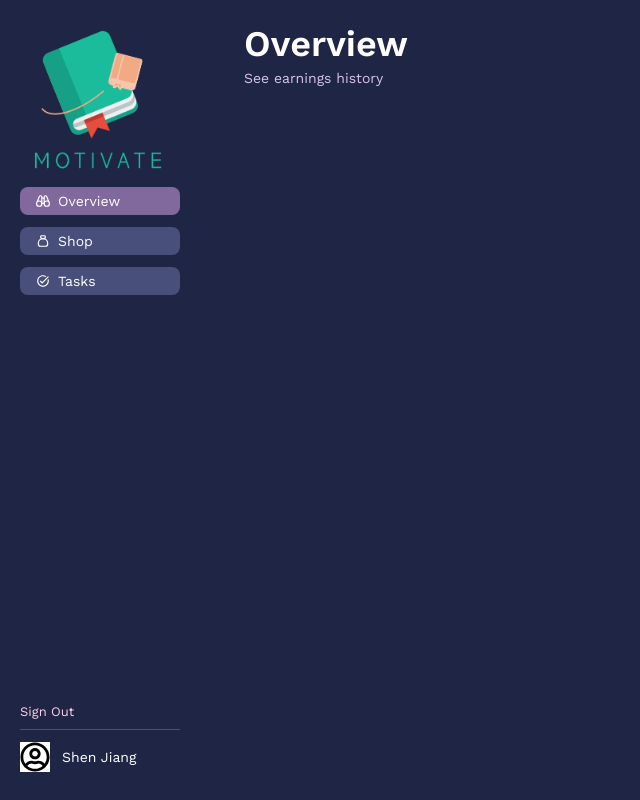
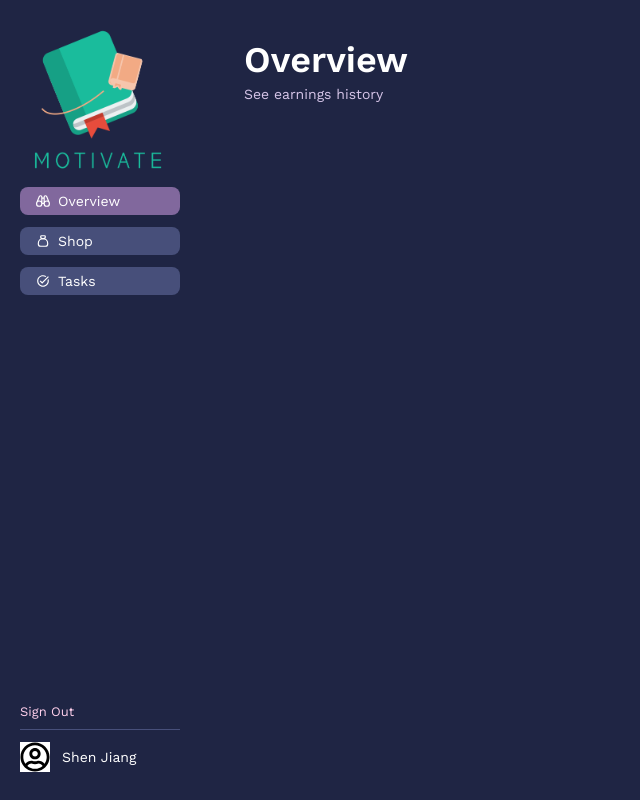
Before and after one commit to Shen-SLJ/study_motivator, a Next.js app: page /overview in a window 1280 px wide. Shown: the whole page, without its empty margins (0-640 px from the left). Built offline with nearby package versions, Linux system fonts and the light colour scheme.

Commit message:
padding changes to main page (overview, shop)

```diff
--- a/app/(main)/overview/page.tsx
+++ b/app/(main)/overview/page.tsx
@@ -2,9 +2,9 @@ import TaskTable from "@/app/ui/main/overview/task-table";
 
 export default function Overview() {
   return (
-    <>
+    <div className="py-4 pr-3">
       <h1 className="text-white text-4xl font-semibold mb-1">Overview</h1>
       <p className="text-[#D6C5E8] text-sm mb-8">See earnings history</p>
-    </>
+    </div>
   );
 }
--- a/app/(main)/shop/page.tsx
+++ b/app/(main)/shop/page.tsx
@@ -1,9 +1,9 @@
 
 export default function Shop() {
   return (
-    <>
+    <div className="py-4 pr-3">
       <h1 className="text-white text-4xl font-semibold mb-1">Shop</h1>
       <p className="text-[#D6C5E8] text-sm mb-8">Spend coins for guilt-free free time</p>
-    </>
+    </div>
   );
 }
```
